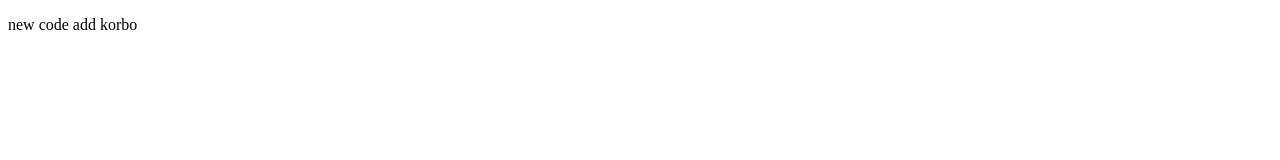
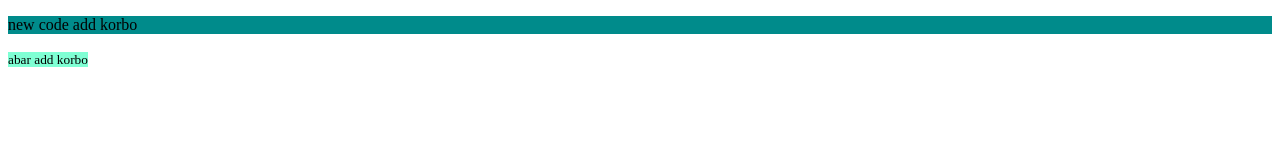
Before and after one commit to Zahid-sadi/first-repo, a plain HTML site: page index.html in a window 1280 px wide. Drawn offline with Linux system fonts and the light colour scheme.

Commit message:
style.css

```diff
--- a/index.html
+++ b/index.html
@@ -5,9 +5,10 @@
     <meta http-equiv="X-UA-Compatible" content="IE=edge">
     <meta name="viewport" content="width=device-width, initial-scale=1.0">
     <title>my first repo for git</title>
+    <link rel="stylesheet" href="style.css">
 </head>
 <body>
     <p>new code add korbo </p>
-
+    <small>abar add korbo</small>
 </body>
 </html>
--- a/style.css
+++ b/style.css
@@ -1,3 +1,6 @@
 p{
     background-color: darkcyan;
 }
+small{
+    background-color: aquamarine;
+}
```
